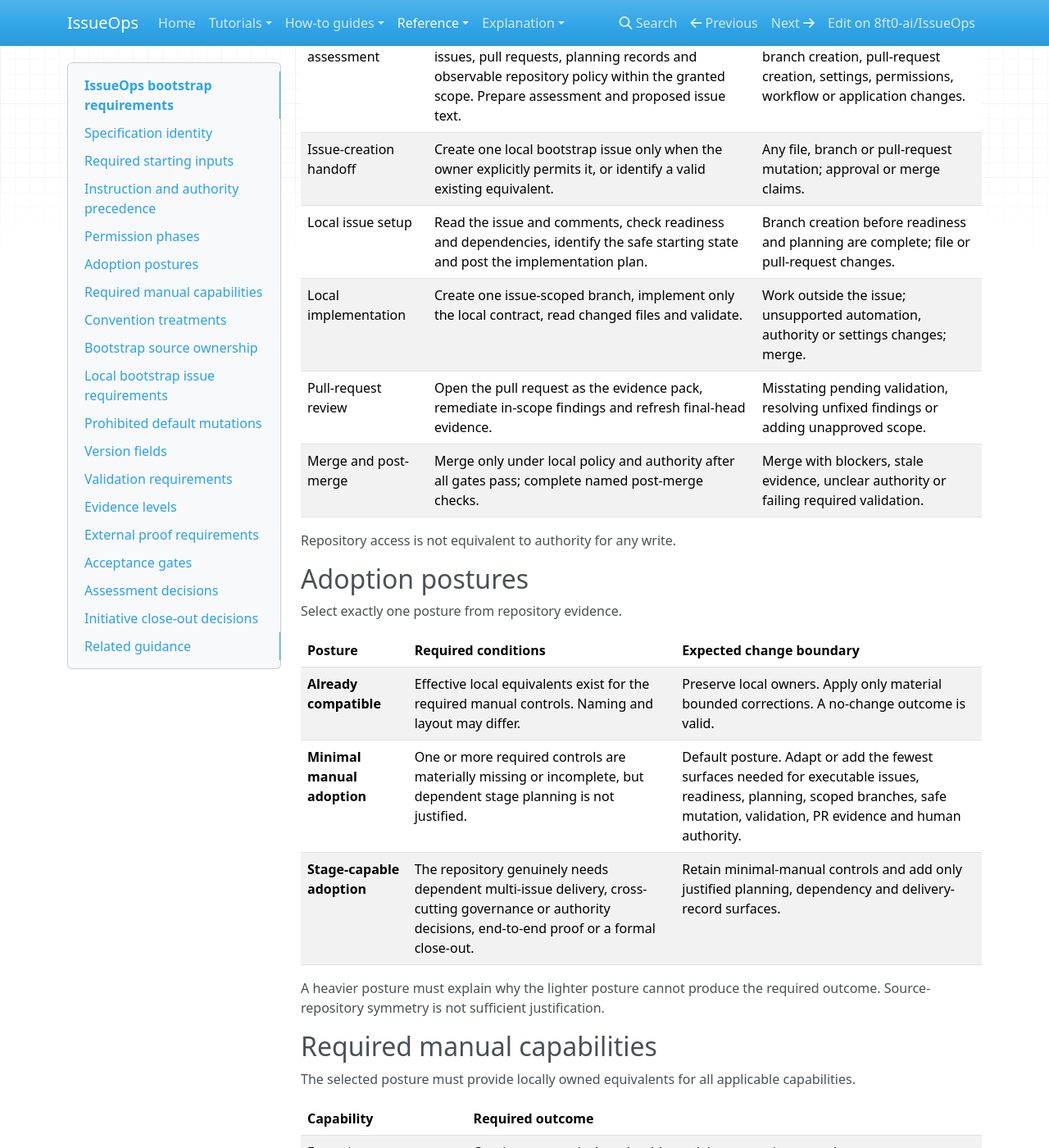
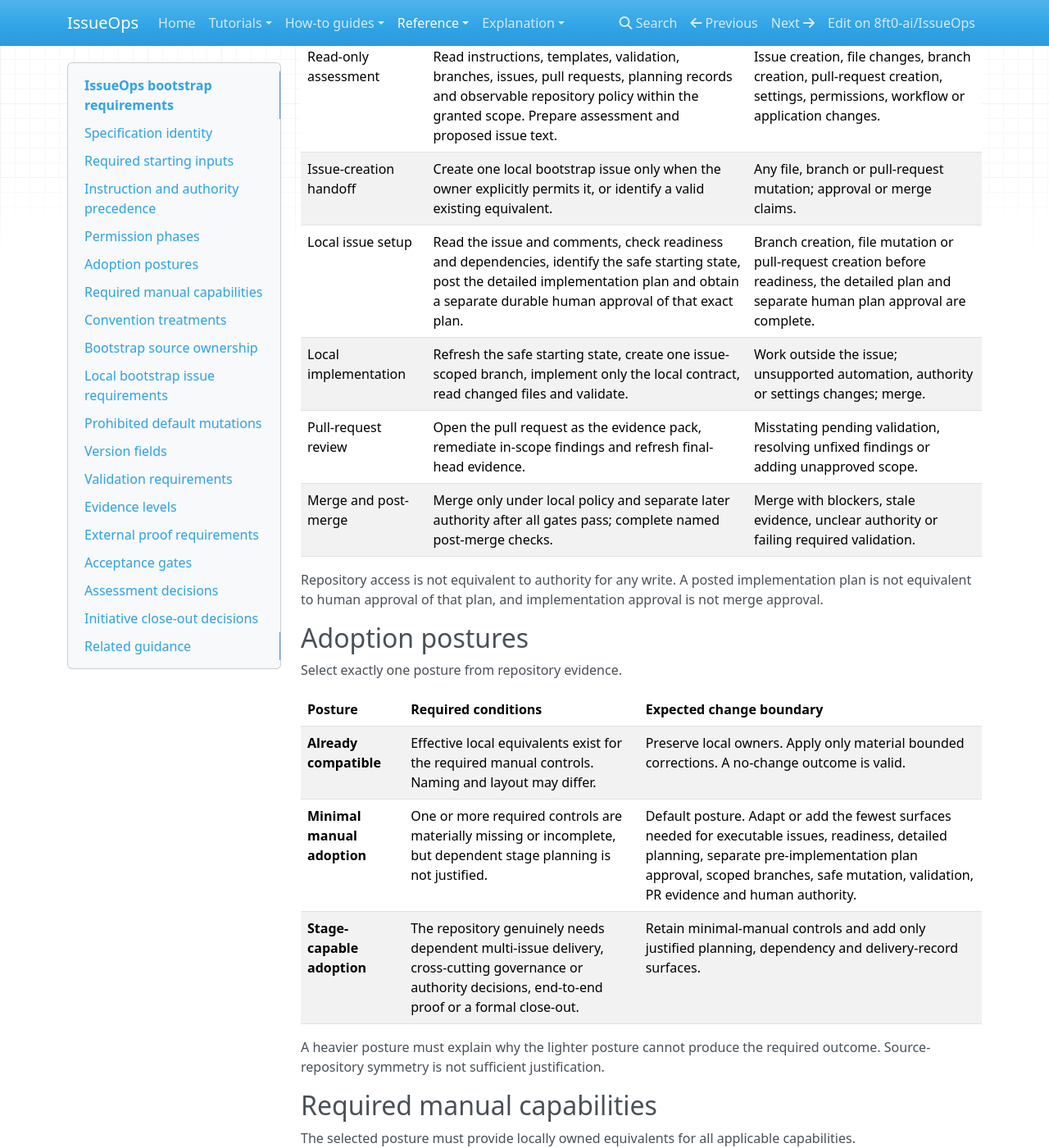
Before and after one commit to 8ft0-ai/IssueOps, an MkDocs documentation site: the page built from docs/reference/issueops-bootstrap-requirements.md, in a window 1280 px wide and 1400 px high, scrolled down 1543 px. Shown: the whole window at 82% size. Built offline with MkDocs 1.6.1, drawn with Linux system fonts in a browser that asks for light colours; nearby versions of some CDN libraries; some of the changed text lies outside the part shown.

Commit message:
Reconcile bootstrap reference authority gates

```diff
--- a/docs/reference/issueops-bootstrap-requirements.md
+++ b/docs/reference/issueops-bootstrap-requirements.md
@@ -14,7 +14,7 @@ Use the root [bootstrap entry point](https://github.com/8ft0-ai/IssueOps/blob/ma
 | Current entry point | `https://github.com/8ft0-ai/IssueOps/blob/main/BOOTSTRAP.md` |
 | Pinned entry point | `https://github.com/8ft0-ai/IssueOps/blob/<commit-sha>/BOOTSTRAP.md` |
 
-The bootstrap does not include planned operational evidence assistance from issue #90 or planned modular session architecture from issue #113.
+Bootstrap 0.1 deliberately does not include the later operational-evidence-assistance work associated with issue #90 or modular-session-architecture work associated with issue #113. Their current repository status does not expand this specification.
 
 A target repository must record the exact pinned entry point it used. The mutable `main` URL may identify the current recommendation but is not reproducible adoption evidence.
 
@@ -52,12 +52,12 @@ The remote bootstrap does not override local authority. A local execution contra
 | Before assessment authority | None. | Repository access or mutation not explicitly authorised. |
 | Read-only assessment | Read instructions, templates, validation, branches, issues, pull requests, planning records and observable repository policy within the granted scope. Prepare assessment and proposed issue text. | Issue creation, file changes, branch creation, pull-request creation, settings, permissions, workflow or application changes. |
 | Issue-creation handoff | Create one local bootstrap issue only when the owner explicitly permits it, or identify a valid existing equivalent. | Any file, branch or pull-request mutation; approval or merge claims. |
-| Local issue setup | Read the issue and comments, check readiness and dependencies, identify the safe starting state and post the implementation plan. | Branch creation before readiness and planning are complete; file or pull-request changes. |
-| Local implementation | Create one issue-scoped branch, implement only the local contract, read changed files and validate. | Work outside the issue; unsupported automation, authority or settings changes; merge. |
+| Local issue setup | Read the issue and comments, check readiness and dependencies, identify the safe starting state, post the detailed implementation plan and obtain a separate durable human approval of that exact plan. | Branch creation, file mutation or pull-request creation before readiness, the detailed plan and separate human plan approval are complete. |
+| Local implementation | Refresh the safe starting state, create one issue-scoped branch, implement only the local contract, read changed files and validate. | Work outside the issue; unsupported automation, authority or settings changes; merge. |
 | Pull-request review | Open the pull request as the evidence pack, remediate in-scope findings and refresh final-head evidence. | Misstating pending validation, resolving unfixed findings or adding unapproved scope. |
-| Merge and post-merge | Merge only under local policy and authority after all gates pass; complete named post-merge checks. | Merge with blockers, stale evidence, unclear authority or failing required validation. |
+| Merge and post-merge | Merge only under local policy and separate later authority after all gates pass; complete named post-merge checks. | Merge with blockers, stale evidence, unclear authority or failing required validation. |
 
-Repository access is not equivalent to authority for any write.
+Repository access is not equivalent to authority for any write. A posted implementation plan is not equivalent to human approval of that plan, and implementation approval is not merge approval.
 
 ## Adoption postures
 
@@ -66,7 +66,7 @@ Select exactly one posture from repository evidence.
 | Posture | Required conditions | Expected change boundary |
 | --- | --- | --- |
 | **Already compatible** | Effective local equivalents exist for the required manual controls. Naming and layout may differ. | Preserve local owners. Apply only material bounded corrections. A no-change outcome is valid. |
-| **Minimal manual adoption** | One or more required controls are materially missing or incomplete, but dependent stage planning is not justified. | Default posture. Adapt or add the fewest surfaces needed for executable issues, readiness, planning, scoped branches, safe mutation, validation, PR evidence and human authority. |
+| **Minimal manual adoption** | One or more required controls are materially missing or incomplete, but dependent stage planning is not justified. | Default posture. Adapt or add the fewest surfaces needed for executable issues, readiness, detailed planning, separate pre-implementation plan approval, scoped branches, safe mutation, validation, PR evidence and human authority. |
 | **Stage-capable adoption** | The repository genuinely needs dependent multi-issue delivery, cross-cutting governance or authority decisions, end-to-end proof or a formal close-out. | Retain minimal-manual controls and add only justified planning, dependency and delivery-record surfaces. |
 
 A heavier posture must explain why the lighter posture cannot produce the required outcome. Source-repository symmetry is not sufficient justification.
@@ -79,13 +79,15 @@ The selected posture must provide locally owned equivalents for all applicable c
 | --- | --- |
 | Execution contract | One issue or equivalent durable work item contains enough outcome, scope, non-goals, acceptance, validation, risk and instructions to implement without hidden intent. |
 | Readiness and dependency evidence | Executability, dependencies and a safe starting point are recorded before branch creation. |
-| Implementation plan | Proposed branch, files or areas, sequence, validation, assumptions, caveats and exclusions are visible before mutation. |
+| Implementation plan | Proposed branch, files or areas, sequence, validation, assumptions, caveats and exclusions are visible before branch creation or implementation mutation. |
+| Implementation-plan approval | A separate durable human record clearly approves the detailed plan before branch creation or implementation mutation; retrospective approval does not satisfy the normal boundary. |
+| Refreshed safe state | The recorded safe starting point and action-relevant repository state are refreshed immediately before branch creation. |
 | Issue-scoped branch | One change is isolated from a known safe base and does not mix unrelated issues. |
 | Safe mutation | Phase, intended operation, target, expected side effect and forbidden side effects are considered before writes. |
 | Change-specific validation | Evidence matches changed behaviour and risk, identifies the final state and distinguishes completed, pending and post-merge checks honestly. |
-| Pull-request evidence | The pull request records contract, changed scope, exclusions, acceptance evidence, validation, caveats, groundedness and recommendation. |
+| Pull-request evidence | The pull request records contract, lifecycle authority, changed scope, exclusions, acceptance evidence, validation, caveats, groundedness and recommendation. |
 | Contract and scope review | Review answers both whether the change did what was needed and whether it did only what was asked. |
-| Human authority | Approval and merge remain human-controlled unless the local owner explicitly grants bounded delegation after all gates pass. |
+| Human authority | Implementation-plan approval and the later merge decision remain distinct human-controlled boundaries unless the local owner explicitly grants bounded delegation consistent with local policy. |
 | Dependent planning | Required only for Stage-capable adoption and owned separately from actual delivery evidence. |
 
 The [repository assessment form](https://github.com/8ft0-ai/IssueOps/blob/main/bootstrap/repository-assessment.md) records the capability evidence and gaps.
@@ -144,7 +146,7 @@ The first local bootstrap execution contract must contain:
 
 - parent or roadmap relationship when Stage-capable adoption applies;
 - dependencies and safe starting state;
-- authority boundary and local merge policy; and
+- authority boundary, pre-implementation plan-approval convention and local merge policy; and
 - post-merge verification when evidence genuinely cannot exist before merge.
 
 ### Proof continuation
@@ -210,6 +212,7 @@ Required:
 
 - changed files read back;
 - final diff compared with the local issue;
+- required pre-implementation plan approval confirmed to predate branch creation and implementation mutation;
 - existing local conventions checked for preservation or explicit adaptation;
 - repository-native validation completed where available;
 - final head identified;
@@ -223,11 +226,12 @@ Required:
 
 - a real, bounded repository need rather than work manufactured only for the pilot;
 - local execution-contract fields used;
-- readiness and implementation planning before branching;
-- one issue-scoped branch;
+- readiness and dependency evidence recorded;
+- a detailed implementation plan plus separate durable human approval recorded before branching or implementation mutation;
+- the safe starting state refreshed and one issue-scoped branch used;
 - change-specific final-head validation;
 - pull-request evidence and contract review; and
-- merge under local policy and authority.
+- merge under separate local policy and authority.
 
 ## Evidence levels
 
@@ -277,9 +281,10 @@ IssueOps-repository delegated merge authority does not transfer to the target re
 
 - remote authority stops at read-only assessment, proposal and separately authorised local issue creation;
 - the first target write is the local issue or a valid existing equivalent;
-- local readiness and planning precede branch creation;
+- local readiness and dependency evidence, a detailed implementation plan and separate durable human approval of that plan precede branch creation or implementation mutation;
+- the safe starting state is refreshed immediately before branch creation;
 - prohibited default changes do not occur without separate authority; and
-- human approval or bounded local delegation governs merge.
+- human merge approval or bounded local delegation remains separate from implementation approval.
 
 ### Proportionality
 
@@ -330,6 +335,7 @@ A structural or same-session walkthrough alone cannot justify `Adopt`.
 - [Adopt IssueOps in an existing repository](../how-to/adopt-issueops-in-an-existing-repository.md)
 - [IssueOps operating protocol](../issueops-protocol.md)
 - [Execution-contract fields](execution-contract-fields.md)
+- [Implementation-plan format](implementation-plan-format.md)
 - [Operation permissions and evidence](operation-permissions-and-evidence.md)
 - [Validation status and fallback policy](validation-status-and-fallback-policy.md)
 - [Pull-request evidence requirements](pr-evidence-requirements.md)
```
